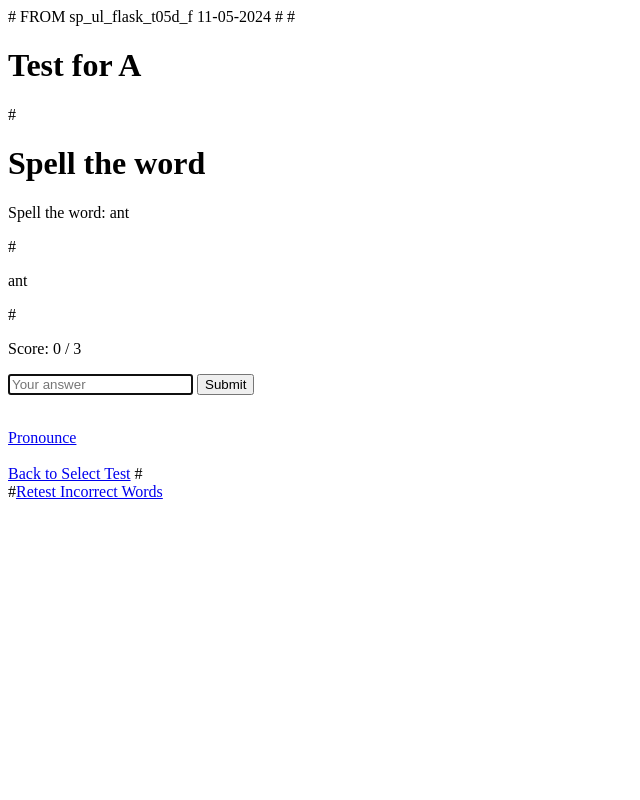
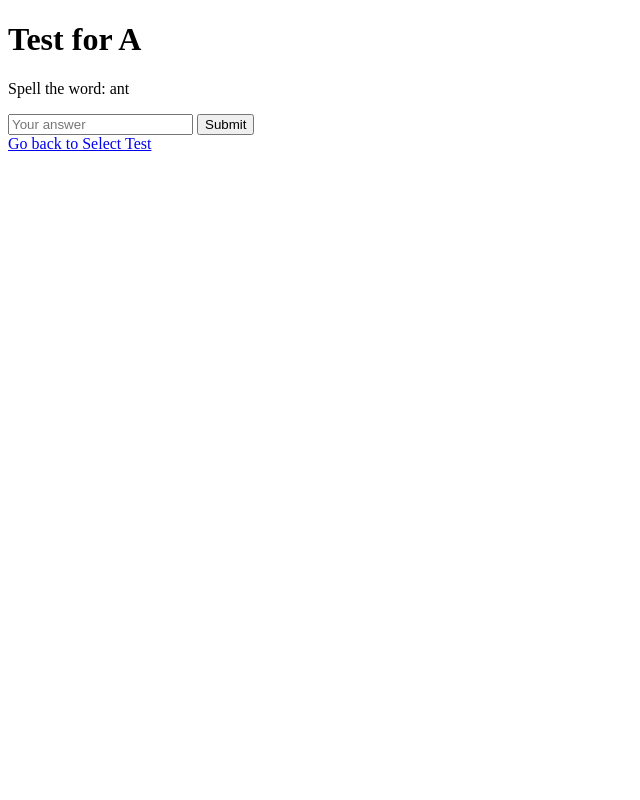
Before and after one commit to suasrp/flask-suasrp-repository-001, a Flask app: page /start_test/a in a window 1280 px wide. Shown: the whole page, without its empty margins (0-640 px from the left). Run offline with Flask 3, Linux system fonts and the light colour scheme.

Commit message:
Update test.html 11-12-2024-147pm

```diff
--- a/templates/test.html
+++ b/templates/test.html
@@ -1,49 +1,26 @@
-# FROM sp_ul_flask_t05d_f 11-05-2024
-#
-
 <!DOCTYPE html>
 <html lang="en">
 <head>
     <meta charset="UTF-8">
     <meta name="viewport" content="width=device-width, initial-scale=1.0">
     <title>Test for {{ letter.upper() }}</title>
-    #<title>Test {{ letter.upper() }}</title>
 </head>
 <body>
     <h1>Test for {{ letter.upper() }}</h1>
-    #<h1>Spell the word</h1>
 
     {% if current_word %}
         <p>Spell the word: {{ current_word }}</p>
-        #<p>{{ current_word }}</p>
-        #<p>Score: {{ session['correct_words'] }} / {{ session['total_words'] }}</p>
 
         <form method="POST">
-            <!-- Automatically focus the cursor on the input box -->
-            <input type="text" name="user_input" placeholder="Your answer" required autofocus>
+            <input type="text" name="user_input" placeholder="Your answer" required>
             <input type="hidden" name="correct_word" value="{{ current_word }}">
             <button type="submit">Submit</button>
         </form>
-
-        <br>
-
-        <!-- Link to pronounce the word -->
-        <a href="{{ url_for('pronounce', word=current_word) }}">Pronounce</a>
-
-        <br>
-
     {% else %}
-        <p>Test Complete! Your score: {{ session['correct_words'] }} / {{ session['total_words'] }}</p>
+        <p>Test complete! All words have been asked.</p>
         <a href="{{ url_for('select_test') }}">Back to Select Test</a>
     {% endif %}
 
-    <br>
-    <!-- Link to go back to the Select Test page -->
-    <a href="{{ url_for('select_test') }}">Back to Select Test</a>
-
-    #<br>
-
-    #<a href="{{ url_for('retest_incorrect_words') }}">Retest Incorrect Words</a>
-
+    <a href="{{ url_for('select_test') }}">Go back to Select Test</a>
 </body>
 </html>
```
